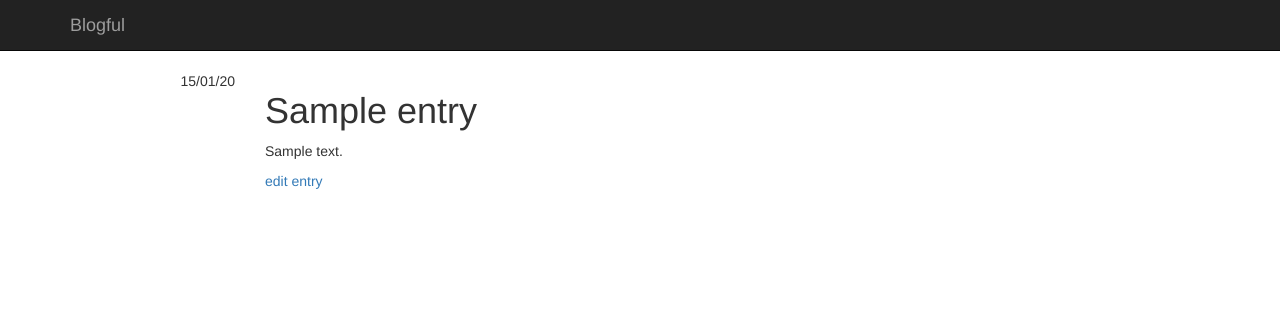
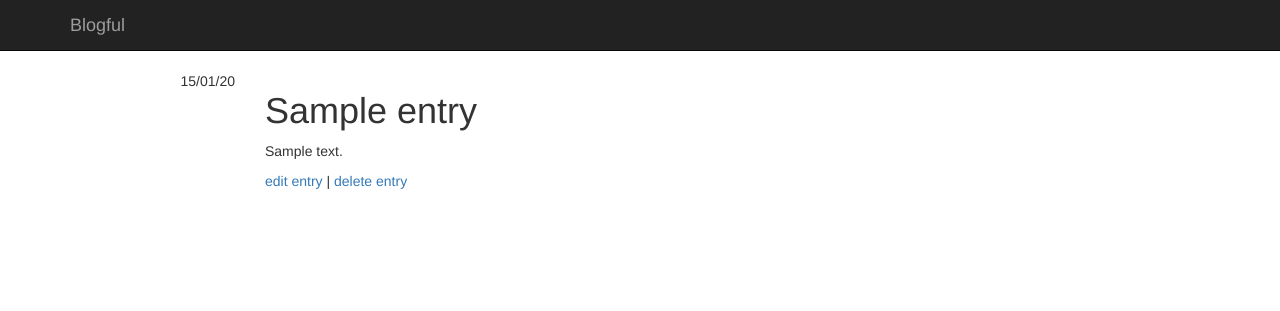
Before and after one commit to holler4amarshall/blogful, a Flask app: page /entry/0 in a window 1280 px wide. Shown: the top 311 px of the page. Run offline with Flask 2, Linux system fonts and the light colour scheme; tables that the repository leaves empty hold one stand-in row (values such as "Sample post"); some libraries are stand-ins or nearby versions.

Commit message:
add basic functionality to enable delete blog entry

```diff
--- a/blog/templates/macros.html
+++ b/blog/templates/macros.html
@@ -13,6 +13,8 @@
         </h1>
         {{ entry.content | markdown }}
         <a href="/entry/{{entry.id -1}}/edit">edit entry</a>
+        |
+        <a href="/entry/{{entry.id - 1}}/delete">delete entry</a>
     </div>
 </div>
 {% endmacro %}
@@ -34,6 +36,8 @@
         </h1>
         {{ entry.content | markdown }}
         <a href="/entry/{{entry.id -1}}/edit">edit entry</a>
+        |
+        <a href="/entry/{{entry.id - 1}}/delete">delete entry</a>
     </div>
 </div>
 {% endmacro %}
--- a/blog/views.py
+++ b/blog/views.py
@@ -73,3 +73,20 @@ def edit_entry_post(id):
     )
     session.commit()
     return redirect(url_for("entries"))
+
+@app.route("/entry/<int:id>/delete", methods=["GET"])
+def delete_entry_get(id):
+    entry = session.query(Entry)
+    entry = entry.filter(Entry.id == id + 1).first()
+    return render_template("delete_entry.html", entry=entry)
+
+@app.route("/entry/<int:id>/delete", methods=["POST"])
+def delete_entry(id):
+    id = id + 1
+    entry = session.query(Entry)
+    entry = entry.filter(Entry.id == id).first()
+    session.delete(entry)
+    session.commit()
+    return redirect(url_for("entries"))
+def cancel_delete():
+    return redirect(url_for("entries"))
```
Also changed, not shown: blog/templates/delete_entry.html (added, +20 -0 lines).
